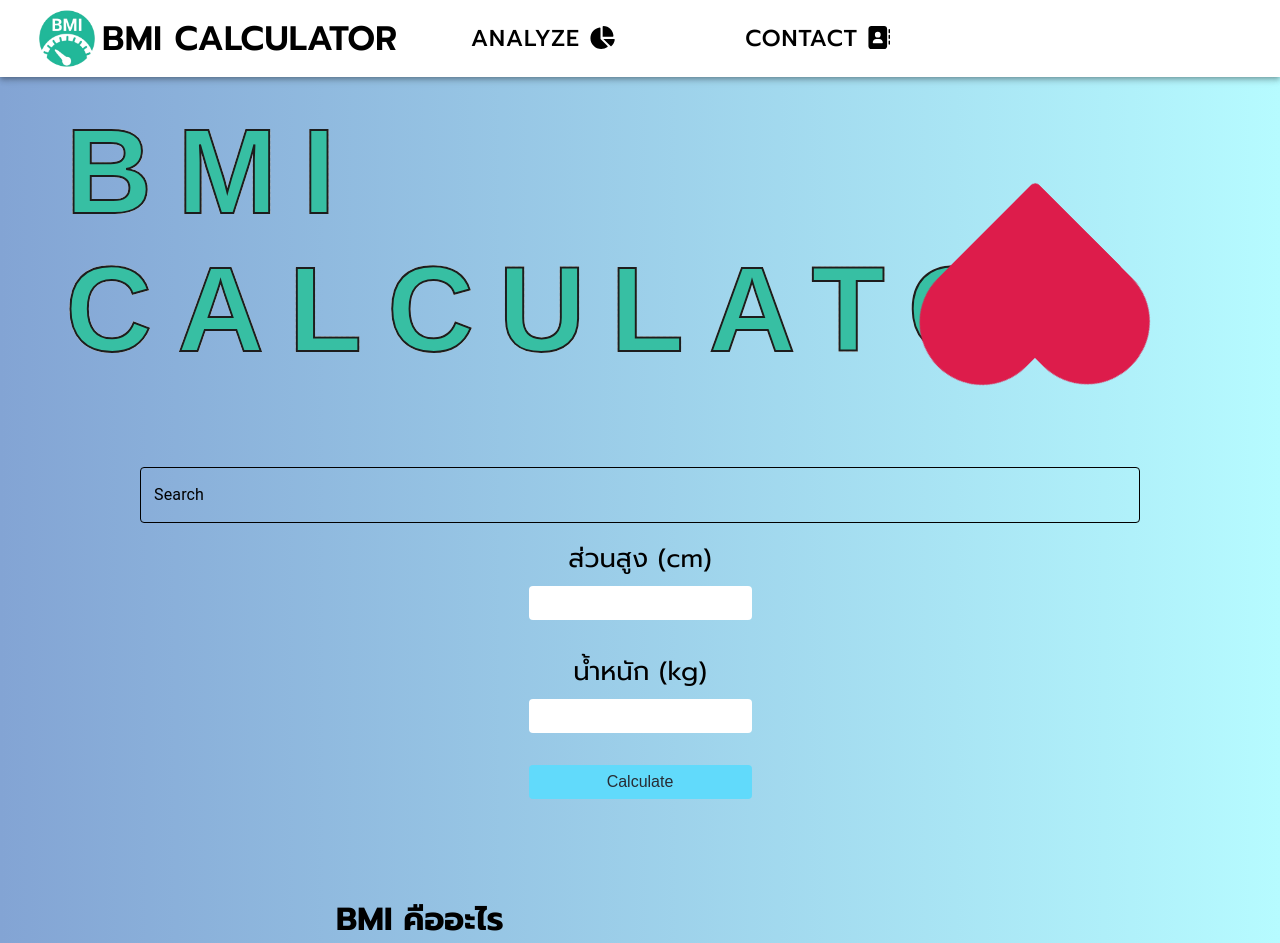
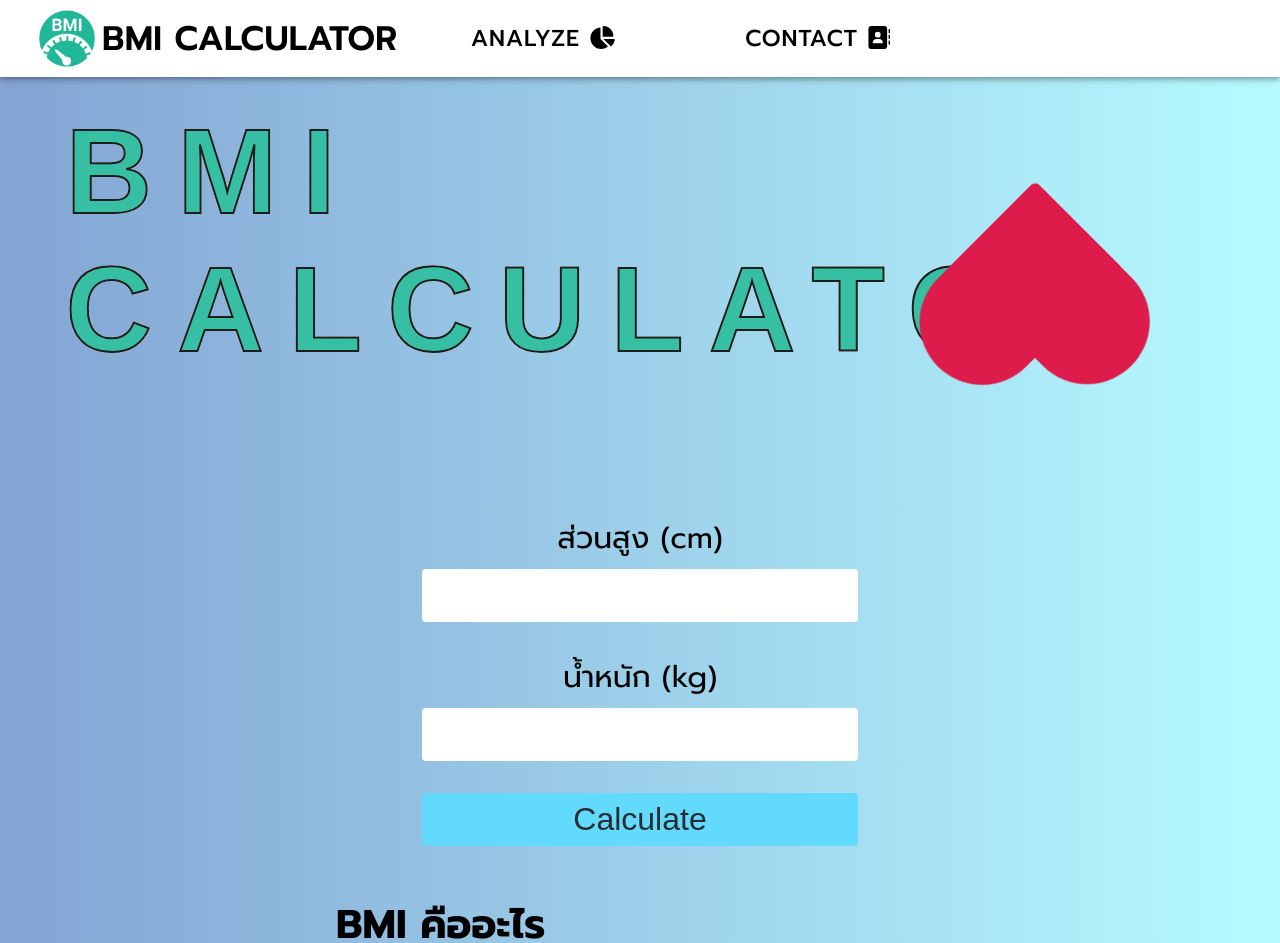
Before and after one commit to KixarS/bmi-frontend, a React (Create React App) app: page /home in a window 1280 px wide. Shown: the top 943 px of the page. Built offline with nearby package versions, Linux system fonts and the light colour scheme.

Commit message:
fix calculator

```diff
--- a/src/components/Data/Home/Calculator.css
+++ b/src/components/Data/Home/Calculator.css
@@ -19,6 +19,7 @@
 
   label {
     margin-bottom: 0.5rem;
+    font-size: 30px;
   }
 
   input {
@@ -26,14 +27,14 @@
     margin-bottom: 1rem;
     border: none;
     border-radius: 0.25rem;
-    font-size: 1rem;
+    font-size: 2rem;
   }
 
   button {
     padding: 0.5rem 1rem;
     border: none;
     border-radius: 0.25rem;
-    font-size: 1rem;
+    font-size: 2rem;
     cursor: pointer;
     background-color: #61dafb;
     color: #282c34;
@@ -51,6 +52,6 @@
   }
 
   #result {
-    font-size: 1.5rem;
+    font-size: 2rem;
     margin-top: 2rem;
   }
--- a/src/components/Data/Home/Calculator.js
+++ b/src/components/Data/Home/Calculator.js
@@ -1,44 +1,7 @@
-import { Grid, TextField } from '@mui/material';
-import styled from 'styled-components';
+import React, { useState } from "react";
 import './Calculator.css';
-import React, { useEffect, useState } from "react";
-
-
-const CssTextField = styled(TextField)({
-  '& label': {
-    color: 'black',
-  },
-  '& label.Mui-focused': {
-    color: 'white',
-  },
-  '& .MuiOutlinedInput-root': {
-    '& fieldset': {
-      borderColor: 'black',
-    },
-    '&:hover fieldset': {
-      borderColor: 'white',
-    },
-    '&.Mui-focused fieldset': {
-      borderColor: 'white',
-    },
-  },
-});
-
-
-
 
 function Calculator() {
-//   // search
-// const [filteredActivitycards, setFilteredActivitycards] = useState([])
-// const [search, setSearch] = useState("")
-
-// useEffect(() => {
-//     setFilteredActivitycards(
-//         activitycards.filter( searchcard => {
-//             return searchcard.name.includes(search)
-//         })
-//     )
-// }, [search, activitycards])
 
   const [height, setHeight] = useState('');
   const [weight, setWeight] = useState('');
@@ -68,17 +31,6 @@ function Calculator() {
 
   return (
     <div className="App">
-        <Grid container justifyContent= "center">
-          <CssTextField
-            id="search"
-            label="Search"
-            variant="outlined"
-            sx={{ mx: "0%", my: "auto", width:1000 }}
-            // onChange={e => setSearch(e.target.value)}
-          />
-        </Grid>
-
-
       <div className="container">
         <label htmlFor="height">ส่วนสูง (cm)</label>
         <input type="number" id="height" name="height" value={height} onChange={(e) => setHeight(e.target.value)} required />
@@ -88,7 +40,7 @@ function Calculator() {
         <input type="number" id="weight" name="weight" value={weight} onChange={(e) => setWeight(e.target.value)} required />
         <div className="error">{weightError}</div>
 
-        <button type="button" onClick={calculateBMI}>Calculate</button>
+        <button type="button" onClick={calculateBMI} >Calculate</button>
         <div id="result">{result}</div>
       </div>
     </div>
--- a/src/components/Data/Home/HomeCard.css
+++ b/src/components/Data/Home/HomeCard.css
@@ -1,5 +1,5 @@
 .header{
-    font-size: 32px;
+    font-size: 40px;
     font-weight: bold;
 }
 
--- a/src/components/Data/Home/HomeCard.js
+++ b/src/components/Data/Home/HomeCard.js
@@ -2,6 +2,7 @@ import { Box, Card } from '@mui/material'
 import React from 'react'
 import Heart from '../../Animation/Heart/Heart'
 import LayeredText from '../../Animation/LayeredText/LayeredText'
+import Calculator from './Calculator'
 import './HomeCard.css'
 
 function HomeCard() {
@@ -14,6 +15,7 @@ function HomeCard() {
 
       {/* ฟอร์มในส่วนของการลงข้อมูล */}
       <Box>
+        <Calculator/>
       </Box>
 
       {/* เนื้อหาเกณฑ์ BMI */}
@@ -25,7 +27,6 @@ function HomeCard() {
           align: "center",
           background: 'linear-gradient(#dfe2e8  90%)',
           mx: 2,
-          mt: 2,
           mb: 2,
           p: 40,
           pt: 2,
@@ -36,9 +37,8 @@ function HomeCard() {
         {/* BMI คืออะไร */}
 
         <div className='header'>BMI คืออะไร</div>
-
-
           <div>
+            <Card sx={{ p: 2.38, mt: 2 }}>
               ดัชนีมวลกาย หรือ BMI ย่อมาจาก Body Mass Index เป็นค่าสากลที่ใช้เพื่อคำนวณเพื่อหาน้ำหนักตัวที่ควรจะเป็น และประมาณระดับไขมันในร่างกายโดยใช้น้ำหนักตัว และส่วนสูง
               <br/>
               การคำนวณดัชนีมวลกายไม่ใช่การวัดโดยตรงแต่ก็เป็นตัวชี้วัดไขมันในร่างกายที่ค่อนข้างเชื่อถือได้สำหรับคนส่วนใหญ่
@@ -50,12 +50,12 @@ function HomeCard() {
               ทั้งเรื่องของพันธุกรรม ปริมาณกล้ามเนื้อ พฤติกรรมการกิน
               การใช้ชีวิต การออกกำลังกาย และอื่นๆ แต่เนื่องจากดัชนีมวลกายมีวิธีคำนวณที่ง่าย
               <br/>
-          จึงทำให้ทุกคนสามารถประเมินความเสี่ยงของตนเอง จากการมีปริมาณไขมันในร่างกายเกินได้</div>
-          <br/>
-          <div className='header'>เกณฑ์ BMI</div>
-
+              จึงทำให้ทุกคนสามารถประเมินความเสี่ยงของตนเอง จากการมีปริมาณไขมันในร่างกายเกินได้
+            </Card>
+          </div>
 
           {/* เกณฑ์BMI */}
+          <div className='header'>เกณฑ์ BMI</div>
           <Box>
             <Card sx={{ p: 2.38, mt: 2 }}>
               <div className='subheader'>อ้วนเกินไป = มากกว่า 29.9</div>
--- a/src/pages/HomePage.js
+++ b/src/pages/HomePage.js
@@ -2,12 +2,10 @@ import React from 'react'
 import NavBar from '../components/Tools/Navbar/Navbar'
 import Footer from '../components/Tools/Footer/Footer';
 import HomeCard from '../components/Data/Home/HomeCard';
-import Calculator from '../components/Data/Home/Calculator';
 function Home() {
   return (
     <div>
         <NavBar/>
-        <Calculator/>
         <HomeCard/>
         <Footer/>
         <ca/>
```
Also changed, not shown: src/components/Animation/BMI/BMIText/BMIText.css (deleted), src/components/Animation/BMI/BMIText/BMIText.js (deleted). Lines whose indentation alone changed are shown as unchanged.
